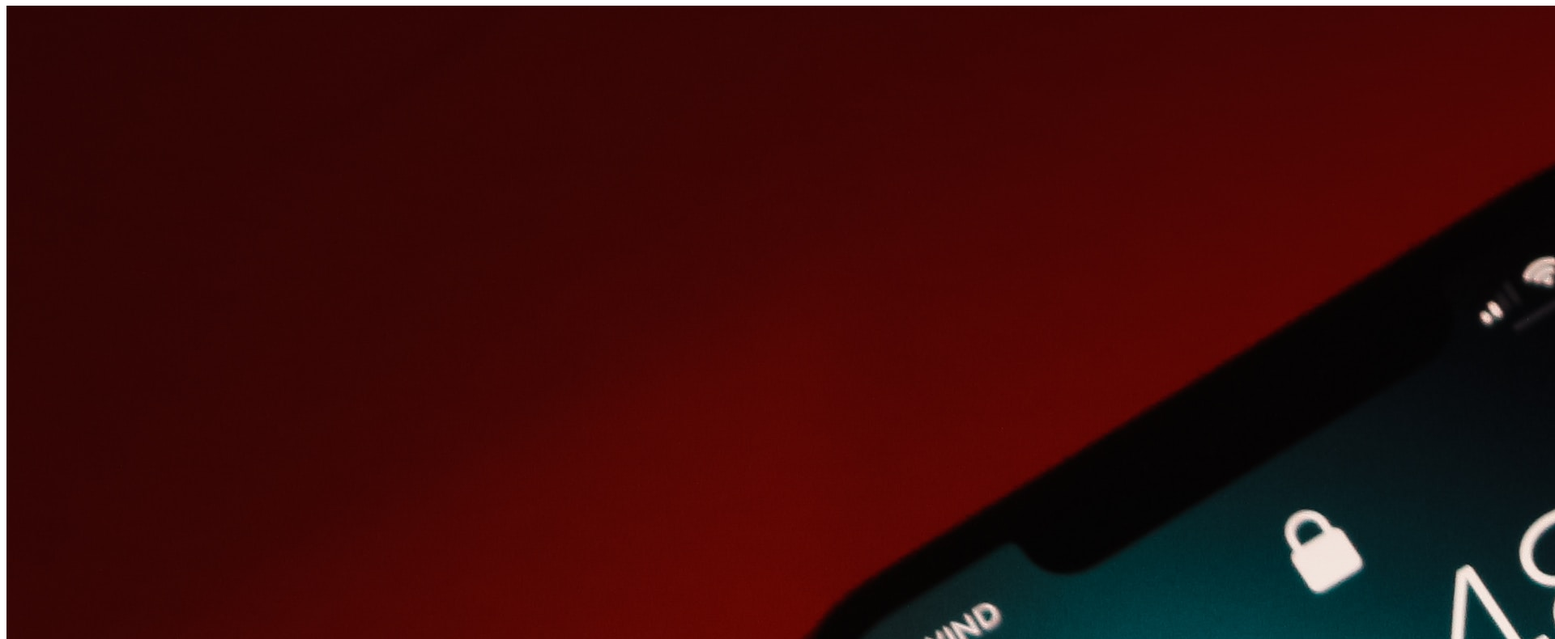
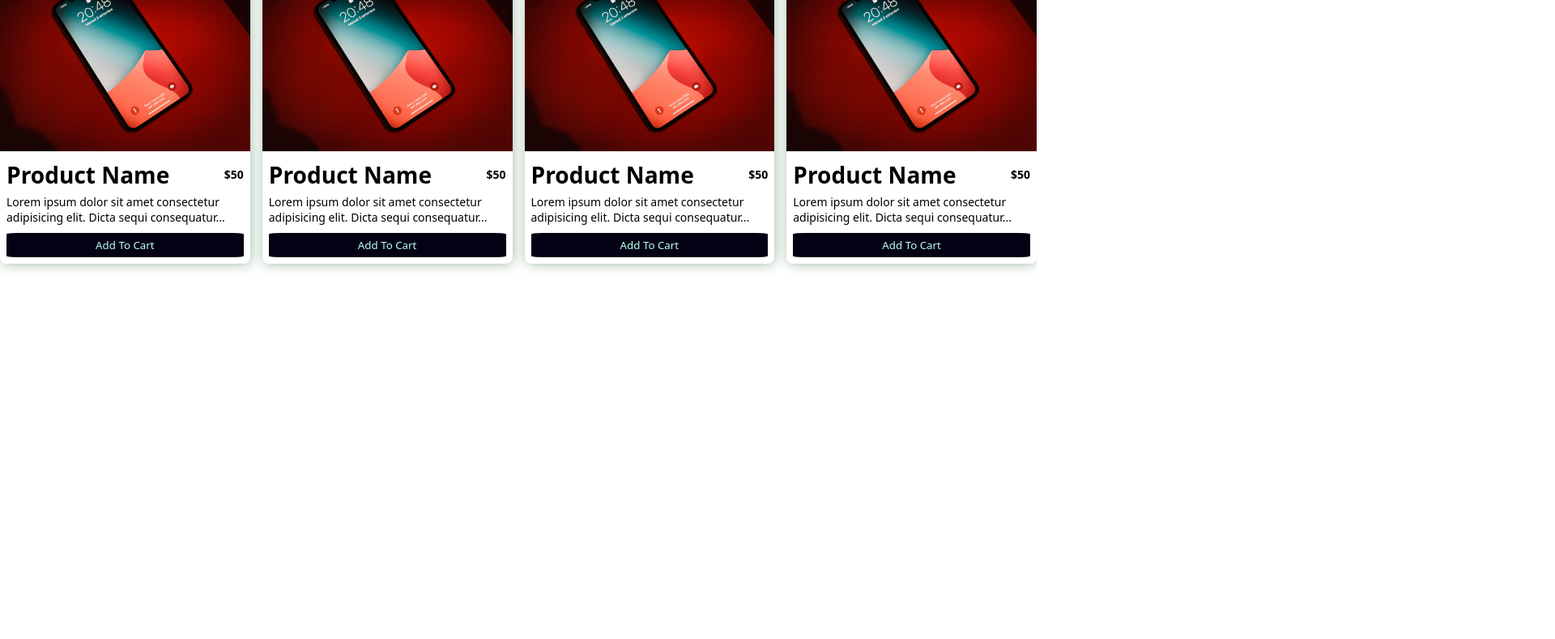
Before and after one commit to Razibul-Islam/sass-practice, a plain HTML site: page index.html in a window 1280 px wide. Shown: the part 248-1038 px from the top of the page at 81% size, 1920 px wide, since content can reach past the window. After the commit the page ends 800 px from the top, so only its background shows below. Drawn offline with Linux system fonts and the light colour scheme; the site is published under a folder, as on GitHub Pages, so addresses that start at the root find nothing.

Commit message:
style change

```diff
--- a/index.html
+++ b/index.html
@@ -4,7 +4,7 @@
     <meta charset="UTF-8" />
     <meta name="viewport" content="width=device-width, initial-scale=1.0" />
     <title>Sass Practice</title>
-    <link rel="stylesheet" href="/css/style.css" />
+    <link rel="stylesheet" href="./Scss/style.css" />
   </head>
   <body>
     <header class="nav">
```
Also changed, not shown: Scss/style.css (renamed from css/style.css), Scss/style.scss (renamed from css/style.scss), 2 other files.
